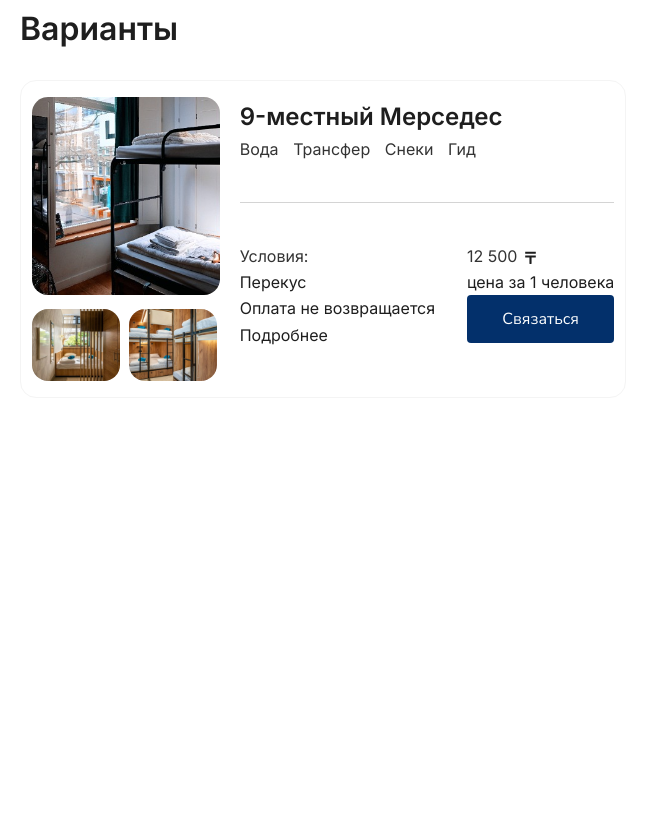
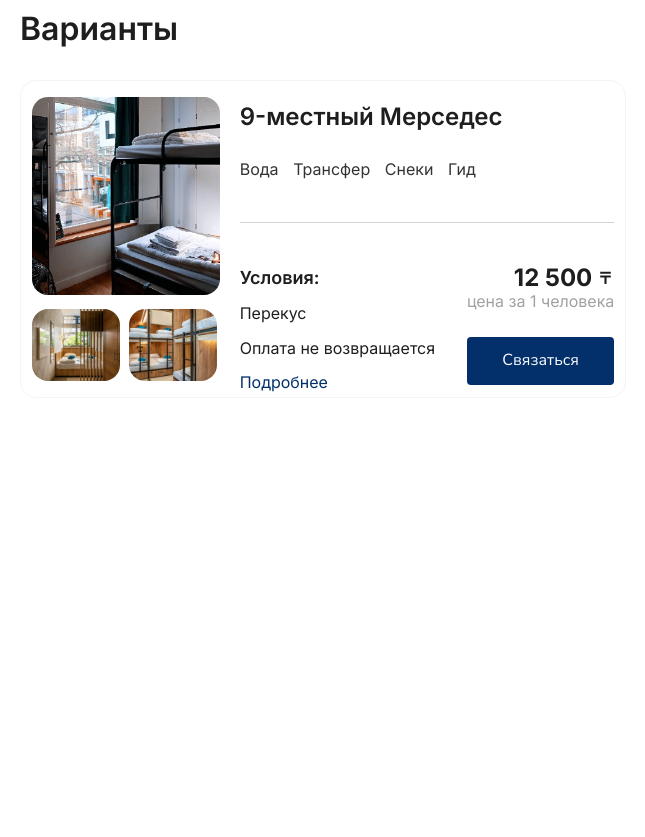
Before and after one commit to Zerone-Tecnology/layout.qazbooking.kz, a plain HTML site: page detail.html in a window 1280 px wide. Shown: the part 2143-2980 px from the top of the page, without its empty margins (214-859 px from the left). Drawn offline with Linux system fonts and the light colour scheme; files whose address does not match are found by name.

Commit message:
new detail page p2

```diff
--- a/detail.html
+++ b/detail.html
@@ -252,15 +252,18 @@
 
 									<div class="bottom row">
 										<div class="bottom-left">
-											<div class="name">Условия:</div>
+											<h6 class="text">Условия:</h6>
 											<p>Перекус</p>
 											<p>Оплата не возвращается</p>
-											<a href="#" class="more-link">Подробнее</a>
+											<a href="#" class="btn">Подробнее</a>
 										</div>
 
 										<div class="bottom-right">
-											<div class="price">12 500 <img src="img/tenge.svg" alt="Price" class="icon" /></div>
-											<p>цена за 1 человека</p>
+											<div class="price row h-row">
+												<h5 class="price-text">12 500</h5>
+												<img src="assets/icons/currency.svg" alt="currency" />
+											</div>
+											<p class="price-description">цена за 1 человека</p>
 											<div class="button">
 												<p class="button-text">Связаться</p>
 											</div>
--- a/sass/main.sass
+++ b/sass/main.sass
@@ -718,6 +718,7 @@ p
 							width: 29.27083vw
 							.title
 								font-weight: 600
+								margin-bottom: 20px
 							.list
 								gap: 1.14583vw
 							.bottom
@@ -725,6 +726,18 @@ p
 								border-top: 1px solid $grey-secondary
 								margin-top: 39.5px
 								padding-top: 39.5px
+								&-left
+									display: flex
+									flex-direction: column
+									gap: 8px
+									.text
+										font-size: 18px
+										font-weight: 600
+									.btn
+										color: $accent
+										text-decoration: underline
+								&-right .button
+									margin-top: 26px
 
 .breadcrumbs
 	gap: .52083vw
```
Also changed, not shown: css/main.css, css/main.min.css, 2 other files.
